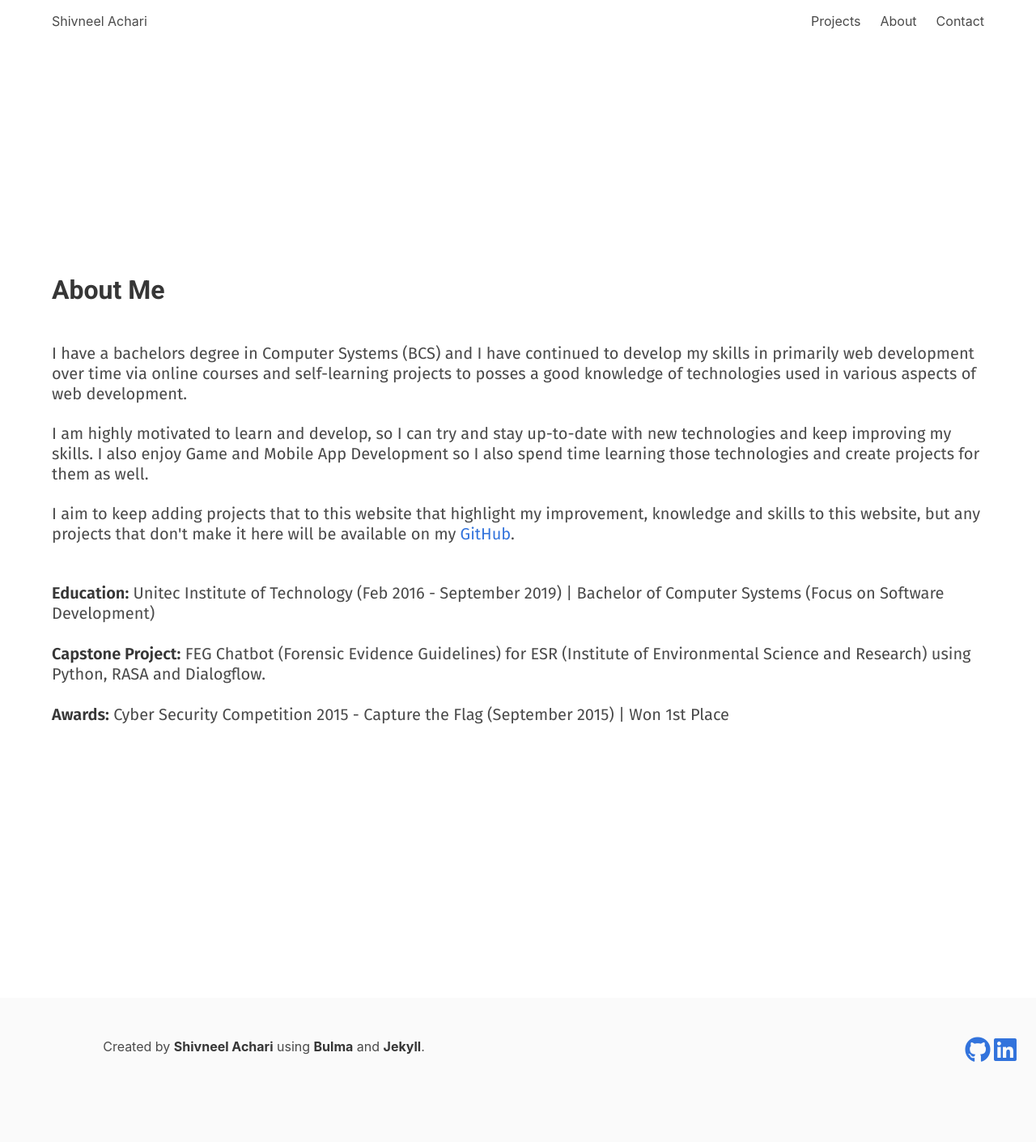
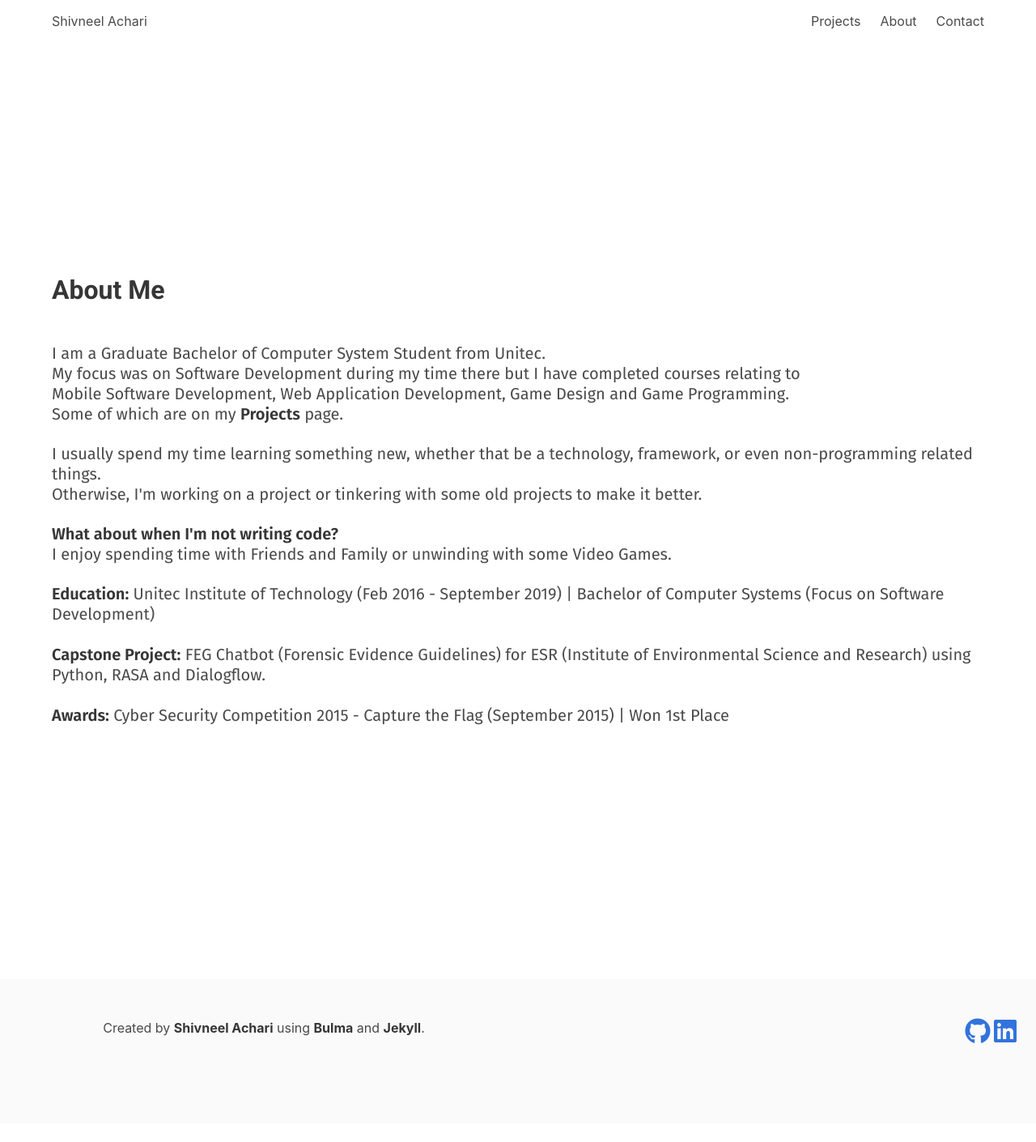
Before and after one commit to acharishivvy/acharishivvy.github.io, a Jekyll site: the page built from _pages/02_about.html, in a window 1280 px wide. Shown: the whole page at 81% size. Built offline with Jekyll 4.4.1, drawn with Linux system fonts in a browser that asks for light colours; nearby versions of some CDN libraries; after the commit the page ends 1387 px from its top, so only the background shows below that.

Commit message:
Revert "Update 02_about.html"
This reverts commit 16064adcf8fcb0d1ab9f41b2677107477390886a.

```diff
--- a/_pages/02_about.html
+++ b/_pages/02_about.html
@@ -13,19 +13,25 @@ permalink: /about/
           About Me
         </h1>
         <br>
-        <h2 class="subtitle">
-          I have a bachelors degree in Computer Systems (BCS) and I have continued to develop my skills in primarily web development over time via online courses and
-          self-learning projects to posses a good knowledge of technologies used in various aspects of web development.
+        <h2 class="subtitle has-text-left">
+          I am a Graduate Bachelor of Computer System Student from Unitec.
+          <br>
+          My focus was on Software Development during my time there but I have completed courses relating to
+          <br>
+          Mobile Software Development, Web Application Development, Game Design and Game Programming.
+          <br>
+          Some of which are on my <strong>Projects</strong> page.
         </h2>
         <h2 class="subtitle">
-          I am highly motivated to learn and develop, so I can try and stay up-to-date with new technologies and keep improving my skills.
-          I also enjoy Game and Mobile App Development so I also spend time learning those technologies and create projects for them as well.
+            I usually spend my time learning something new, whether that be a technology, framework, or even non-programming related things.
+            <br>
+            Otherwise, I'm working on a project or tinkering with some old projects to make it better.
         </h2>
         <h2 class="subtitle">
-          I aim to keep adding projects that to this website that highlight my improvement, knowledge and skills to this website, but any projects that don't make it here
-          will be available on my <a href="https://github.com/SaiyanShivvy?tab=repositories">GitHub</a>.
+            <strong>What about when I'm not writing code?</strong>
+            <br>
+            I enjoy spending time with Friends and Family or unwinding with some Video Games.
         </h2>
-        <br/>
         <h2 class="subtitle">
             <strong>Education:</strong>
             Unitec Institute of Technology (Feb 2016 - September 2019) | Bachelor of Computer Systems (Focus on Software Development)
@@ -40,9 +46,6 @@ permalink: /about/
             <br>
             <br>
         </h2>
-        <h2 class="subtitle">
-
-        </h2>
       </div>
     </div>
   </section>
```
